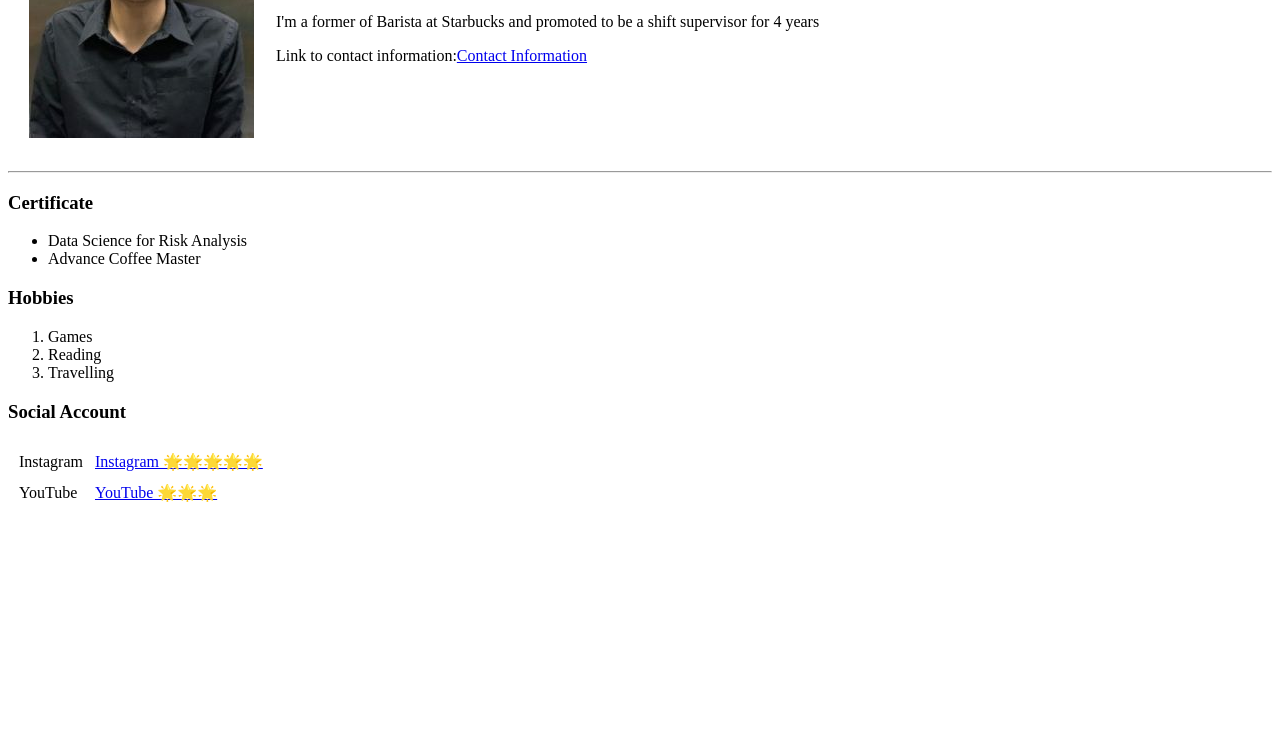
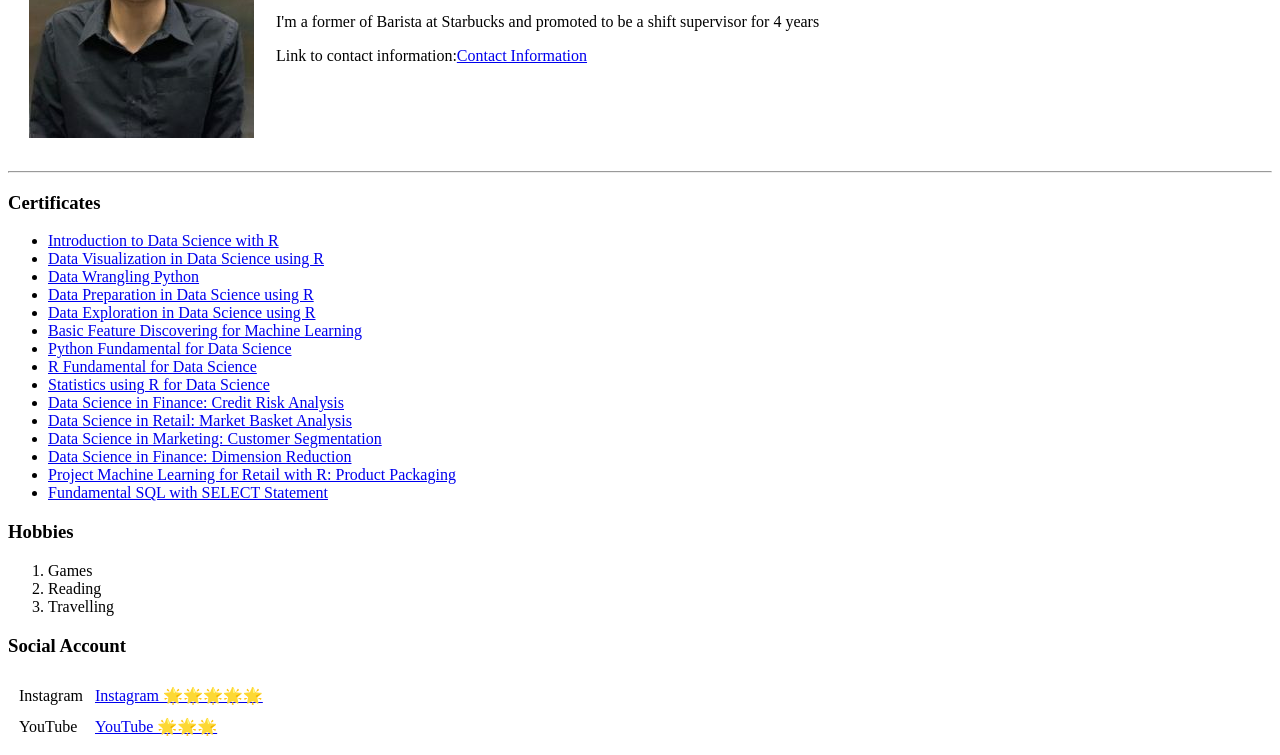
Before and after one commit to reinalseifer/CV, a plain HTML site: page index.html in a window 1280 px wide. Shown: the part 191-946 px from the top of the page. Before the commit the page ends 800 px from the top, so only its background shows below. Drawn offline with Linux system fonts and the light colour scheme.

Commit message:
Add files via upload

```diff
--- a/index.html
+++ b/index.html
@@ -19,10 +19,24 @@
   </table>
 
   <hr>
-  <h3>Certificate</h3>
+  <h3>Certificates</h3>
   <ul>
-    <li>Data Science for Risk Analysis</li>
-    <li>Advance Coffee Master</li>
+    <li><a href="Certificate\certificate-DQLABBGINRUFDWLV.pdf">Introduction to Data Science with R</a></li>
+    <li><a href="Certificate\certificate-DQLABDTVISOTNOFB.pdf">Data Visualization in Data Science using R</a></li>
+    <li><a href="Certificate\3.pdf">Data Wrangling Python</a></li>
+    <li><a href="Certificate\4.pdf">Data Preparation in Data Science using R</a></li>
+    <li><a href="Certificate\5.pdf">Data Exploration in Data Science using R</a></li>
+    <li><a href="Certificate\6.pdf">Basic Feature Discovering for Machine Learning</a></li>
+    <li><a href="Certificate\7.pdf">Python Fundamental for Data Science</a></li>
+    <li><a href="Certificate\8.pdf">R Fundamental for Data Science</a></li>
+    <li><a href="Certificate\9.pdf">Statistics using R for Data Science</a></li>
+    <li><a href="Certificate\10.pdf">Data Science in Finance: Credit Risk Analysis</a></li>
+    <li><a href="Certificate\11.pdf">Data Science in Retail: Market Basket Analysis</a></li>
+    <li><a href="Certificate\12.pdf">Data Science in Marketing: Customer Segmentation</a></li>
+    <li><a href="Certificate\13.pdf">Data Science in Finance: Dimension Reduction</a></li>
+    <li><a href="Certificate\14.pdf">Project Machine Learning for Retail with R: Product Packaging</a></li>
+    <li><a href="Certificate\15.pdf">Fundamental SQL with SELECT Statement</a></li>
+
   </ul>
   <h3>Hobbies</h3>
   <ol>
```
Also changed, not shown: 15 other files.
